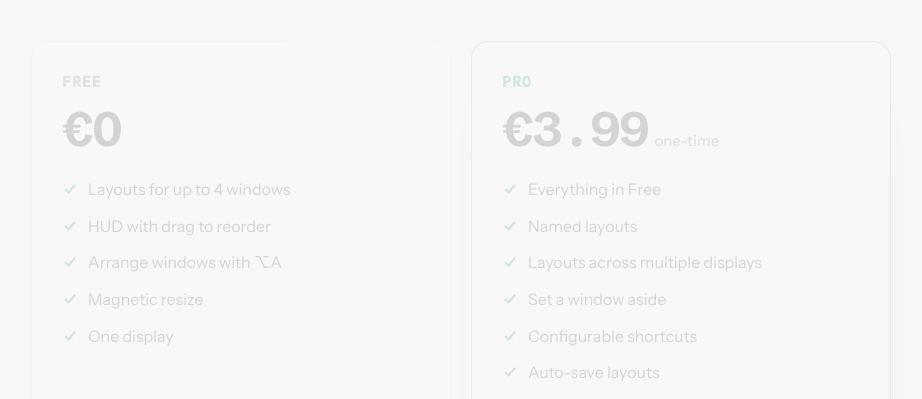
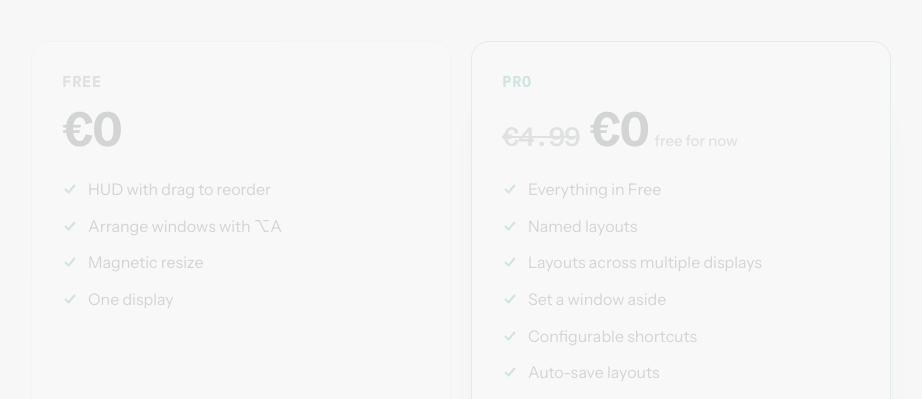
Before and after one commit to Albasum/finestry-web, a plain HTML site: page public/index.html in a window 1280 px wide. Shown: the part 8125-8524 px from the top of the page, without its empty margins (79-1001 px from the left). Drawn offline with Linux system fonts and the light colour scheme.

Commit message:
Pricing: Pro shows €4.99 struck through, free for now; drop 4-window limit

```diff
--- a/public/index.html
+++ b/public/index.html
@@ -102,6 +102,7 @@ section{padding-block:clamp(72px,11vw,140px)}
 .lp-plan .nm{font:600 15px var(--mono);letter-spacing:.06em;text-transform:uppercase;color:var(--muted)}
 .lp-plan.pro .nm{color:var(--accent)}
 .lp-plan .pr{font:700 48px/1 var(--display);letter-spacing:-.03em;margin-top:14px;font-variant-numeric:tabular-nums}
+.lp-plan .pr s{font-size:.55em;color:var(--muted);font-weight:600;margin-right:10px;text-decoration-thickness:2px}
 .lp-plan .pr small{font:500 15px var(--text);color:var(--muted);letter-spacing:0;margin-left:6px}
 .lp-plan ul{list-style:none;padding:0;margin:24px 0 28px;display:grid;gap:11px;font-size:16px}
 .lp-plan li{display:flex;gap:10px;align-items:flex-start}
@@ -1467,7 +1468,6 @@ footer .lp-in{display:flex;flex-wrap:wrap;justify-content:space-between;gap:10px
           <div class="nm" data-i="plan.free">Free</div>
           <div class="pr">€0</div>
           <ul>
-            <li data-i="free.1">Layouts for up to 4 windows</li>
             <li data-i="free.2">HUD with drag to reorder</li>
             <li data-i="free.3">Arrange windows with ⌥A</li>
             <li data-i="free.4">Magnetic resize</li>
@@ -1477,7 +1477,7 @@ footer .lp-in{display:flex;flex-wrap:wrap;justify-content:space-between;gap:10px
         </div>
         <div class="lp-plan pro">
           <div class="nm">Pro</div>
-          <div class="pr">€3.99<small data-i="plan.once">one-time</small></div>
+          <div class="pr"><s>€4.99</s>€0<small data-i="plan.once">free for now</small></div>
           <ul>
             <li data-i="pro.1">Everything in Free</li>
             <li data-i="pro.2">Named layouts</li>
@@ -1752,8 +1752,8 @@ document.querySelectorAll('.clip').forEach(el=>mountClip(el,+el.dataset.clip));
     's2.t':'Reconciliación','s2.p':'Aritmética sobre los tamaños reales: ajustar a la rejilla de cada app, llenar la pantalla y mantener todos los gaps iguales.',
     's3.t':'Aplicación','s3.p':'Una comprobación final revisa mínimos, bordes de pantalla, solapes y gaps. Después solo se mueven las ventanas que cambian, una sola vez.',
     'price.eyebrow':'Precio','price.title':'Pagas una vez. Es tuyo.','price.beta':'Muy pronto. Durante la beta, todas las funciones estarán desbloqueadas.',
-    'plan.free':'Gratis','plan.getfree':'Próximamente','plan.once':'pago único','plan.note':'Los planes y precios pueden cambiar antes del lanzamiento.',
-    'free.1':'Layouts de hasta 4 ventanas','free.2':'HUD con arrastrar para reordenar','free.3':'Organizar ventanas con ⌥A','free.4':'Redimensionado magnético','free.5':'Una pantalla',
+    'plan.free':'Gratis','plan.getfree':'Próximamente','plan.once':'gratis por ahora','plan.note':'Los planes y precios pueden cambiar antes del lanzamiento.',
+    'free.2':'HUD con arrastrar para reordenar','free.3':'Organizar ventanas con ⌥A','free.4':'Redimensionado magnético','free.5':'Una pantalla',
     'pro.1':'Todo lo de Gratis','pro.2':'Layouts con nombre','pro.3':'Layouts en varias pantallas','pro.4':'Apartar una ventana','pro.5':'Atajos configurables','pro.6':'Guardado automático de layouts',
     'faq.title':'Preguntas y respuestas.',
     'q1':'¿En qué Macs funciona?','a1':'En cualquier Mac con macOS 14 Sonoma o posterior.',
```
